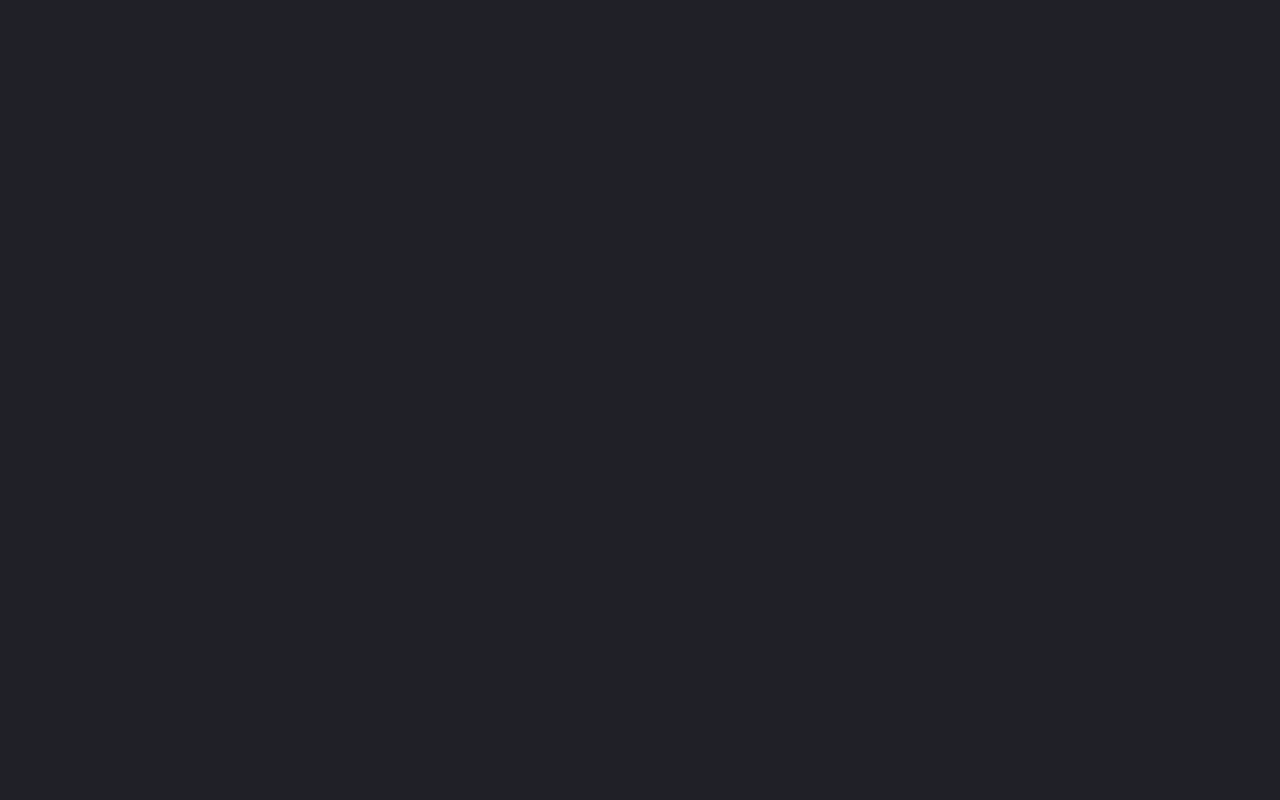
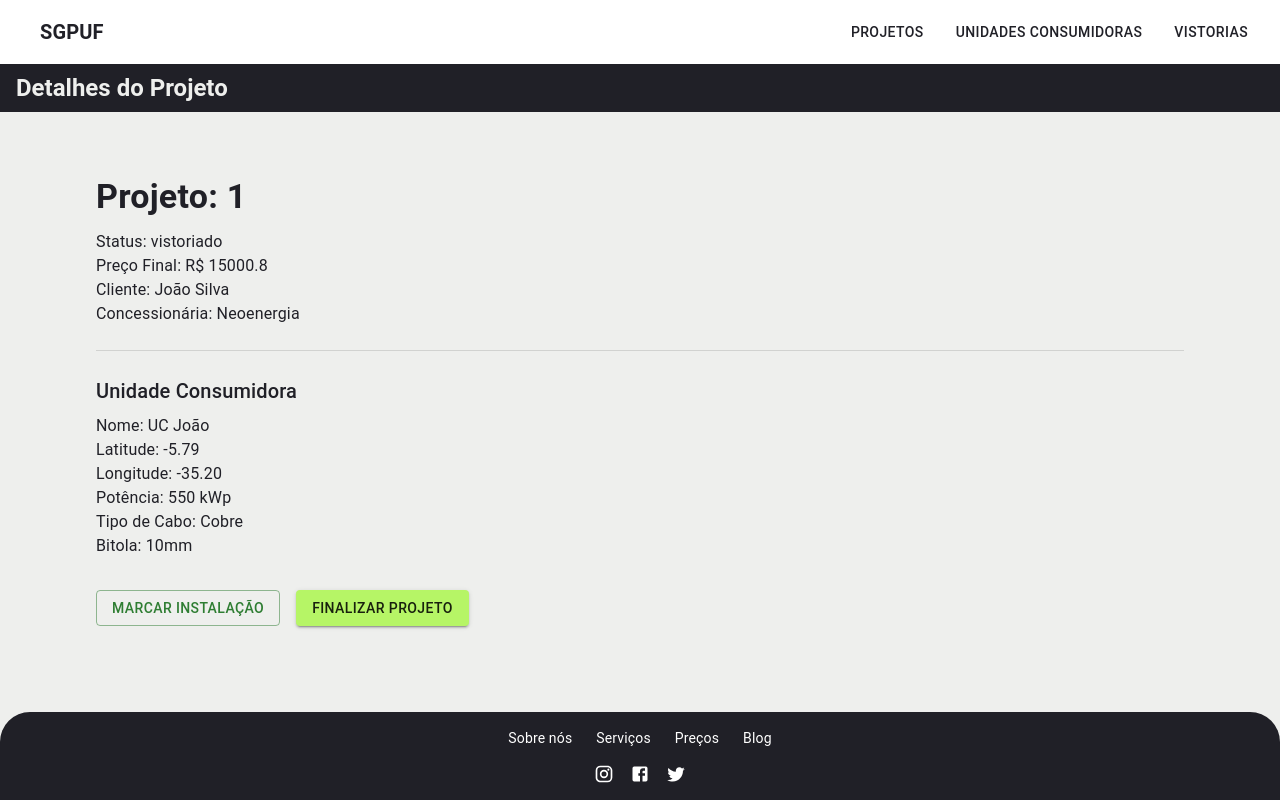
Before and after one commit to Gustavobiz/SGPUF, a React (Vite) app in the folder client/: page /projetos/1/gerente in a window 1280 px wide. Before the commit this address had no page. Built offline with nearby package versions, Linux system fonts and the light colour scheme; sample sign-in values are in the browser's storage; some icons are missing.

Commit message:
feat: projeto gerente funcional

```diff
--- a/client/src/pages/ProjetoGerente.jsx
+++ b/client/src/pages/ProjetoGerente.jsx
@@ -1,79 +1,56 @@
-// src/pages/ProjetoGerente.jsx
-import { useEffect, useState } from "react";
-import { useParams } from "react-router-dom";
-import { Box, Typography, Button, Card } from "@mui/material";
-import axios from "axios";
+import { Box, Button, Typography, Divider } from "@mui/material";
+import Layout from "../layouts/Layout";
 
 export default function ProjetoGerente() {
-  const { id } = useParams();
-  const token = localStorage.getItem("token");
-
-  const [projeto, setProjeto] = useState(null);
-  const [unidade, setUnidade] = useState(null);
-
-  useEffect(() => {
-    axios
-      .get(`${import.meta.env.VITE_API_URL}/projetos/${id}`, {
-        headers: { Authorization: `Bearer ${token}` },
-      })
-      .then((res) => {
-        setProjeto(res.data.projeto);
-        setUnidade(res.data.unidade);
-      })
-      .catch((err) => console.error("Erro ao buscar projeto", err));
-  }, [id]);
+  // suposição: projeto já foi buscado no useEffect
+  const projeto = {
+    idProjeto: 1,
+    Status: "vistoriado",
+    PreçoFinal: 15000.8,
+    ClienteNome: "João Silva",
+    ConcessionariaNome: "Neoenergia",
+    UnidadeNome: "UC João",
+    Latitude: "-5.79",
+    Longitude: "-35.20",
+    Potência: "550 kWp",
+    TipoCabo: "Cobre",
+    Bitola: "10mm",
+  };
 
   const finalizarProjeto = () => {
-    axios
-      .patch(
-        `${import.meta.env.VITE_API_URL}/projetos/${id}/finalizar`,
-        {},
-        {
-          headers: { Authorization: `Bearer ${token}` },
-        }
-      )
-      .then(() => {
-        alert("Projeto finalizado com sucesso");
-        setProjeto({ ...projeto, Status: "finalizado" });
-      })
-      .catch(() => alert("Erro ao finalizar projeto"));
+    alert("Finalizar Projeto");
   };
 
-  if (!projeto || !unidade) return <Typography>Carregando...</Typography>;
-
   return (
-    <Box p={3}>
+    <Layout pageTitle="Detalhes do Projeto">
+      <Box p={4}>
         <Typography variant="h4" fontWeight="bold" gutterBottom>
-        Projeto: {projeto.Nome}
+          Projeto: {projeto.idProjeto}
         </Typography>
         <Typography>Status: {projeto.Status}</Typography>
+        <Typography>Preço Final: R$ {projeto.PreçoFinal}</Typography>
+        <Typography>Cliente: {projeto.ClienteNome}</Typography>
+        <Typography>Concessionária: {projeto.ConcessionariaNome}</Typography>
 
-      <Box mt={3}>
-        <Typography variant="h6">Unidade Consumidora</Typography>
-        <Typography>Endereço: {unidade.endereco}</Typography>
-        <Typography>Latitude: {unidade.Latitude}</Typography>
-        <Typography>Longitude: {unidade.Longitude}</Typography>
-      </Box>
+        <Divider sx={{ my: 3 }} />
 
-      <Box mt={3} display="flex" gap={2}>
-        <Button
-          variant="contained"
-          sx={{ background: "#b6f566", color: "#000" }}
-        >
-          Gerar Documentos
-        </Button>
-        <Button
-          variant="outlined"
-          sx={{ borderColor: "#6b9d30", color: "#6b9d30" }}
-        >
+        <Typography variant="h6" gutterBottom>
+          Unidade Consumidora
+        </Typography>
+        <Typography>Nome: {projeto.UnidadeNome}</Typography>
+        <Typography>Latitude: {projeto.Latitude}</Typography>
+        <Typography>Longitude: {projeto.Longitude}</Typography>
+        <Typography>Potência: {projeto.Potência}</Typography>
+        <Typography>Tipo de Cabo: {projeto.TipoCabo}</Typography>
+        <Typography>Bitola: {projeto.Bitola}</Typography>
+
+        <Box mt={4} display="flex" gap={2} flexWrap="wrap">
+          <Button variant="outlined" color="success">
             Marcar Instalação
-        </Button>
-        <Button variant="outlined" color="primary">
-          Editar Informações
           </Button>
           <Button
             variant="contained"
-          sx={{ background: "#202027", color: "#fff" }}
+            color="secondary"
             onClick={finalizarProjeto}
             disabled={projeto.Status === "finalizado"}
           >
@@ -81,5 +58,6 @@ export default function ProjetoGerente() {
           </Button>
         </Box>
       </Box>
+    </Layout>
   );
 }
--- a/client/src/pages/Projetos.jsx
+++ b/client/src/pages/Projetos.jsx
@@ -33,6 +33,7 @@ export default function Projetos() {
       window.location.href = `/projetos/${id}`;
     }
   };
+
   const gerarPDFVistoria = (idVistoria) => {
     axios
       .get(`${import.meta.env.VITE_API_URL}/vistorias/pdf/${idVistoria}`, {
--- a/client/src/routes/AppRoutes.jsx
+++ b/client/src/routes/AppRoutes.jsx
@@ -4,6 +4,7 @@ import Clientes from "../pages/Clientes";
 import Projetos from "../pages/Projetos";
 import Unidades from "../pages/Unidades";
 import Vistorias from "../pages/Vistorias";
+import ProjetoGerente from "../pages/ProjetoGerente";
 
 const PrivateRoute = ({ children }) => {
   const token = localStorage.getItem("token");
@@ -46,6 +47,14 @@ export default function AppRoutes() {
           </PrivateRoute>
         }
       />
+      <Route
+        path="/projetos/:id/gerente"
+        element={
+          <PrivateRoute>
+            <ProjetoGerente />
+          </PrivateRoute>
+        }
+      />
     </Routes>
   );
 }
```
Also changed, not shown: 2 other files (tests, documents, lock files or other folders). Lines whose indentation alone changed are shown as unchanged.
